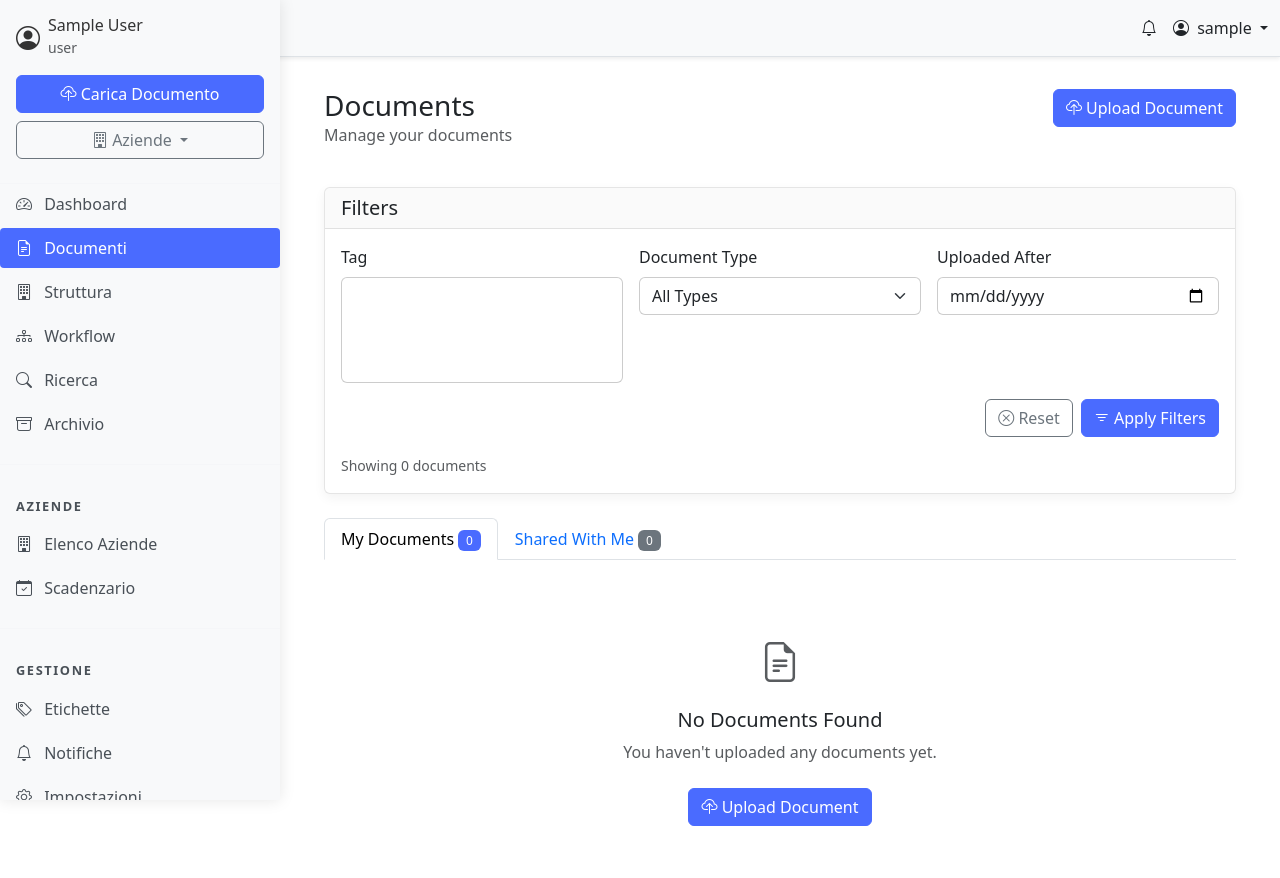
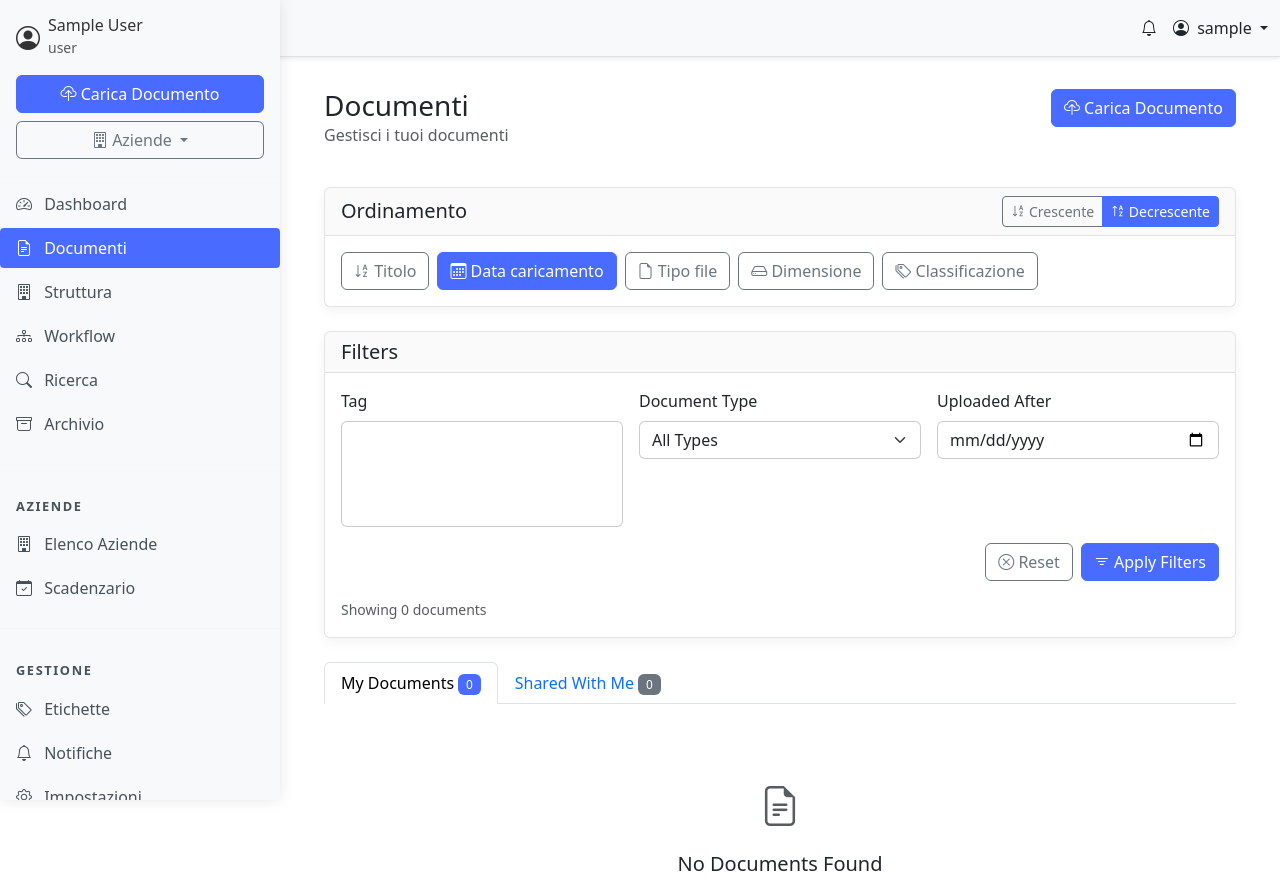
Before and after one commit to gabriele130/DOCUMENTMANAGMENTSYSTEM, a Flask app: page /documents in a window 1280 px wide. Shown: the top 878 px of the page. Before the commit the page ends 826 px from the top, so only its background shows below. Run offline with Flask 3, Linux system fonts and the light colour scheme; the visitor is signed in with stand-in values (Sample User, id 1); data that the repository does not hold is empty; some libraries are stand-ins or nearby versions.

Commit message:
Improves document sorting
Added sorting options (alphabetical, date, etc.) to the documents, companies, and other sections of the application; updated `company_routes.py`, `routes.py`, and `templates/documents.html` to implement sorting by adding query parameters to handle sorting requests and updating the templates to display sorting options and reflect the current sort order.  Client-side sorting is used for shared documents.

Replit-Commit-Author: Agent
Replit-Commit-Session-Id: 2fdef4e0-7510-41c8-8312-ba85c2550888
Replit-Commit-Screenshot-Url: https://storage.googleapis.com/screenshot-production-us-central1/83cfa1aa-0a2a-4c13-b84e-97ff37d652c4/6375ff6a-dbea-491a-b640-c975caba48e0.jpg

```diff
--- a/routes.py
+++ b/routes.py
@@ -256,8 +256,34 @@ def dashboard():
 @app.route('/documents')
 @login_required
 def documents():
-    # Get all documents owned by the user or shared with them
-    owned_documents = Document.query.filter_by(owner_id=current_user.id, is_archived=False).all()
+    # Get sort parameters
+    sort_by = request.args.get('sort_by', 'created_at')
+    sort_order = request.args.get('sort_order', 'desc')
+
+    # Validate and apply sorting
+    valid_sort_fields = {
+        'title': Document.title,
+        'created_at': Document.created_at,
+        'file_type': Document.file_type,
+        'file_size': Document.file_size,
+        'classification': Document.classification
+    }
+
+    sort_field = valid_sort_fields.get(sort_by, Document.created_at)
+
+    if sort_order == 'asc':
+        sort_field = sort_field.asc()
+    else:
+        sort_field = sort_field.desc()
+
+    # Get all documents owned by the user or shared with them with sorting applied
+    owned_documents = Document.query.filter_by(
+        owner_id=current_user.id,
+        is_archived=False
+    ).order_by(sort_field).all()
+
+    # Note: We can't directly sort shared_documents as it's a relationship attribute
+    # We'll sort it in the template with JavaScript
     shared_documents = current_user.shared_documents
 
     # Get all tags for filtering
@@ -266,7 +292,9 @@ def documents():
     return render_template('documents.html',
                           owned_documents=owned_documents,
                           shared_documents=shared_documents,
-                          tags=all_tags)
+                          tags=all_tags,
+                          current_sort=sort_by,
+                          current_order=sort_order)
 
 @app.route('/documents/upload', methods=['GET', 'POST'])
 @login_required
--- a/templates/documents.html
+++ b/templates/documents.html
@@ -5,13 +5,52 @@
 {% block content %}
 <div class="row mb-4">
     <div class="col-md-8">
-        <h1 class="h3 mb-0">Documents</h1>
-        <p class="text-muted">Manage your documents</p>
+        <h1 class="h3 mb-0">Documenti</h1>
+        <p class="text-muted">Gestisci i tuoi documenti</p>
     </div>
     <div class="col-md-4 text-md-end">
         <a href="{{ url_for('upload_document') }}" class="btn btn-primary">
-            <i class="bi bi-cloud-upload"></i> Upload Document
+            <i class="bi bi-cloud-upload"></i> Carica Documento
         </a>
+    </div>
+</div>
+
+<!-- Opzioni di ordinamento -->
+<div class="card mb-4">
+    <div class="card-header d-flex justify-content-between align-items-center">
+        <h5 class="card-title mb-0">Ordinamento</h5>
+        <div class="btn-group">
+            <button type="button" class="btn btn-sm {{ 'btn-primary' if current_order == 'asc' else 'btn-outline-secondary' }}" id="sortAsc">
+                <i class="bi bi-sort-alpha-down"></i> Crescente
+            </button>
+            <button type="button" class="btn btn-sm {{ 'btn-primary' if current_order == 'desc' else 'btn-outline-secondary' }}" id="sortDesc">
+                <i class="bi bi-sort-alpha-up"></i> Decrescente
+            </button>
+        </div>
+    </div>
+    <div class="card-body">
+        <div class="d-flex flex-wrap gap-2">
+            <a href="{{ url_for('documents', sort_by='title', sort_order=current_order) }}"
+               class="btn {{ 'btn-primary' if current_sort == 'title' else 'btn-outline-secondary' }}">
+                <i class="bi bi-sort-alpha-down"></i> Titolo
+            </a>
+            <a href="{{ url_for('documents', sort_by='created_at', sort_order=current_order) }}"
+               class="btn {{ 'btn-primary' if current_sort == 'created_at' else 'btn-outline-secondary' }}">
+                <i class="bi bi-calendar3"></i> Data caricamento
+            </a>
+            <a href="{{ url_for('documents', sort_by='file_type', sort_order=current_order) }}"
+               class="btn {{ 'btn-primary' if current_sort == 'file_type' else 'btn-outline-secondary' }}">
+                <i class="bi bi-file-earmark"></i> Tipo file
+            </a>
+            <a href="{{ url_for('documents', sort_by='file_size', sort_order=current_order) }}"
+               class="btn {{ 'btn-primary' if current_sort == 'file_size' else 'btn-outline-secondary' }}">
+                <i class="bi bi-hdd"></i> Dimensione
+            </a>
+            <a href="{{ url_for('documents', sort_by='classification', sort_order=current_order) }}"
+               class="btn {{ 'btn-primary' if current_sort == 'classification' else 'btn-outline-secondary' }}">
+                <i class="bi bi-tags"></i> Classificazione
+            </a>
+        </div>
     </div>
 </div>
 
```
Also changed, not shown: company_routes.py (+30 -3 lines).
